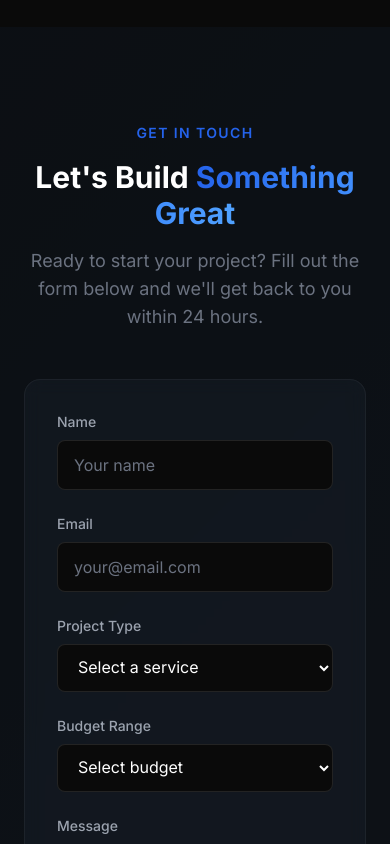
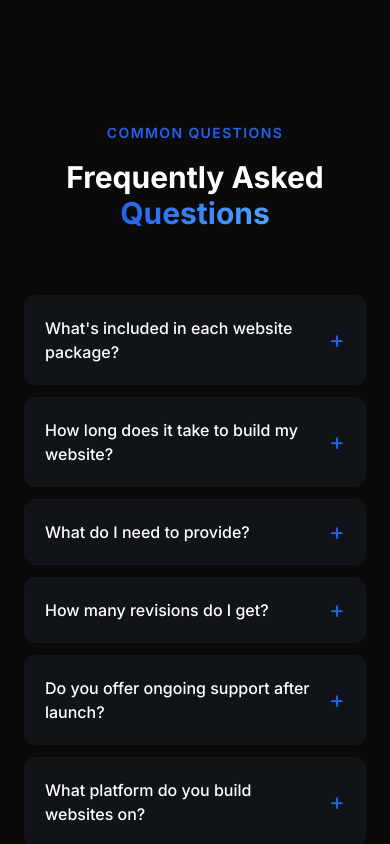
Before and after one commit to JulianWilliams-Code/visionary-dev, a Next.js app: page / in a window 390 px wide. Shown: the part 7200-8044 px from the top of the page. Built offline with nearby package versions, Linux system fonts and the light colour scheme.

Commit message:
Add FAQ section with accordion-style questions covering packages, timelines, platforms, and support

```diff
--- a/app/page.js
+++ b/app/page.js
@@ -5,6 +5,7 @@ import Process from "@/components/Process";
 import Portfolio from "@/components/Portfolio";
 import About from "@/components/About";
 import Testimonials from "@/components/Testimonials";
+import FAQ from "@/components/FAQ";
 import Contact from "@/components/Contact";
 import Footer from "@/components/Footer";
 
@@ -18,6 +19,7 @@ export default function Home() {
       <Portfolio />
       <About />
       <Testimonials />
+      <FAQ />
       <Contact />
       <Footer />
     </main>
--- /dev/null
+++ b/components/FAQ.jsx
@@ -0,0 +1,120 @@
+"use client";
+
+import { useState } from "react";
+import { motion, AnimatePresence } from "framer-motion";
+import AnimatedSection from "./ui/AnimatedSection";
+
+const faqs = [
+  {
+    question: "What's included in each website package?",
+    answer:
+      "Our Starter Website ($500–$1,200) includes 1–3 pages, mobile responsive design, a contact form, basic SEO, and deployment. The Business Website ($1,500–$3,000) includes 5–7 pages with custom layouts, analytics, and performance optimization. The E-Commerce Website ($3,000–$5,000) includes a full store setup with payment integration, up to 25 products, and shipping configuration. Each package includes revision rounds and launch support.",
+  },
+  {
+    question: "How long does it take to build my website?",
+    answer:
+      "Timelines depend on the package: Starter Websites take 1–2 weeks, Business Websites take 3–4 weeks, and E-Commerce Websites take 4–6 weeks. These timelines assume content (text, images, branding) is provided promptly. Delays in content delivery may extend the timeline.",
+  },
+  {
+    question: "What do I need to provide?",
+    answer:
+      "You'll need to provide your text/copy, images, logo, and any branding guidelines. If you don't have a logo or branding yet, we can discuss options during the consultation. The more prepared you are with content, the faster we can build and launch your site.",
+  },
+  {
+    question: "How many revisions do I get?",
+    answer:
+      "Starter Websites include 2 revision rounds, while Business and E-Commerce Websites include 3 revision rounds. Each round lets you request changes to layout, colors, text, and other design elements. Additional revisions beyond your included rounds can be arranged at an hourly rate.",
+  },
+  {
+    question: "Do you offer ongoing support after launch?",
+    answer:
+      "Yes! Our Monthly Care Plan ($79–$149/mo) includes hosting oversight, security monitoring, backups, plugin/system updates, and up to 30 minutes of minor content edits per month. This keeps your site secure, fast, and up to date without you having to worry about the technical side.",
+  },
+  {
+    question: "What platform do you build websites on?",
+    answer:
+      "We work with a range of platforms depending on your needs. For fully custom, high-performance sites we use modern frameworks like Next.js and React. For clients who want easy self-management, we build on WordPress or Webflow. During the consultation, we'll recommend the best platform based on your goals, budget, and how hands-on you want to be with updates.",
+  },
+  {
+    question: "Can I update the website myself after launch?",
+    answer:
+      "It depends on the setup. We can integrate a content management system (CMS) if you'd like to make your own updates, or you can rely on our Monthly Care Plan for hands-off maintenance. We'll discuss the best approach during the consultation based on your needs.",
+  },
+  {
+    question: "Do you handle domain names and hosting?",
+    answer:
+      "We can guide you through purchasing a domain and setting up hosting, or work with your existing domain. Hosting setup and deployment are included in every package. Our Monthly Care Plan also includes ongoing hosting oversight if you'd like us to manage it for you.",
+  },
+];
+
+export default function FAQ() {
+  const [openIndex, setOpenIndex] = useState(null);
+
+  const toggle = (index) => {
+    setOpenIndex(openIndex === index ? null : index);
+  };
+
+  return (
+    <section id="faq" className="py-24 md:py-32 bg-dark relative">
+      <div className="max-w-3xl mx-auto px-6">
+        <AnimatedSection className="text-center mb-16">
+          <p className="text-navy-light font-semibold text-sm tracking-widest uppercase mb-4">
+            Common Questions
+          </p>
+          <h2 className="text-3xl md:text-5xl font-bold">
+            Frequently Asked{" "}
+            <span className="text-transparent bg-clip-text bg-gradient-to-r from-navy-light to-blue-400">
+              Questions
+            </span>
+          </h2>
+        </AnimatedSection>
+
+        <AnimatedSection delay={0.2}>
+          <div className="space-y-3">
+            {faqs.map((faq, index) => (
+              <motion.div
+                key={index}
+                initial={{ opacity: 0, y: 20 }}
+                whileInView={{ opacity: 1, y: 0 }}
+                viewport={{ once: true }}
+                transition={{ duration: 0.4, delay: index * 0.05 }}
+                className="rounded-xl border border-white/5 hover:border-navy-light/30 transition-colors duration-300 overflow-hidden"
+              >
+                <button
+                  onClick={() => toggle(index)}
+                  className="w-full flex items-center justify-between p-5 text-left bg-dark-gray/30 hover:bg-dark-gray/50 transition-colors duration-200"
+                >
+                  <span className="font-medium text-white pr-4">
+                    {faq.question}
+                  </span>
+                  <motion.span
+                    animate={{ rotate: openIndex === index ? 45 : 0 }}
+                    transition={{ duration: 0.2 }}
+                    className="text-navy-light text-2xl shrink-0 leading-none"
+                  >
+                    +
+                  </motion.span>
+                </button>
+
+                <AnimatePresence>
+                  {openIndex === index && (
+                    <motion.div
+                      initial={{ height: 0, opacity: 0 }}
+                      animate={{ height: "auto", opacity: 1 }}
+                      exit={{ height: 0, opacity: 0 }}
+                      transition={{ duration: 0.3, ease: "easeInOut" }}
+                    >
+                      <p className="px-5 pb-5 text-gray text-sm leading-relaxed">
+                        {faq.answer}
+                      </p>
+                    </motion.div>
+                  )}
+                </AnimatePresence>
+              </motion.div>
+            ))}
+          </div>
+        </AnimatedSection>
+      </div>
+    </section>
+  );
+}
```
